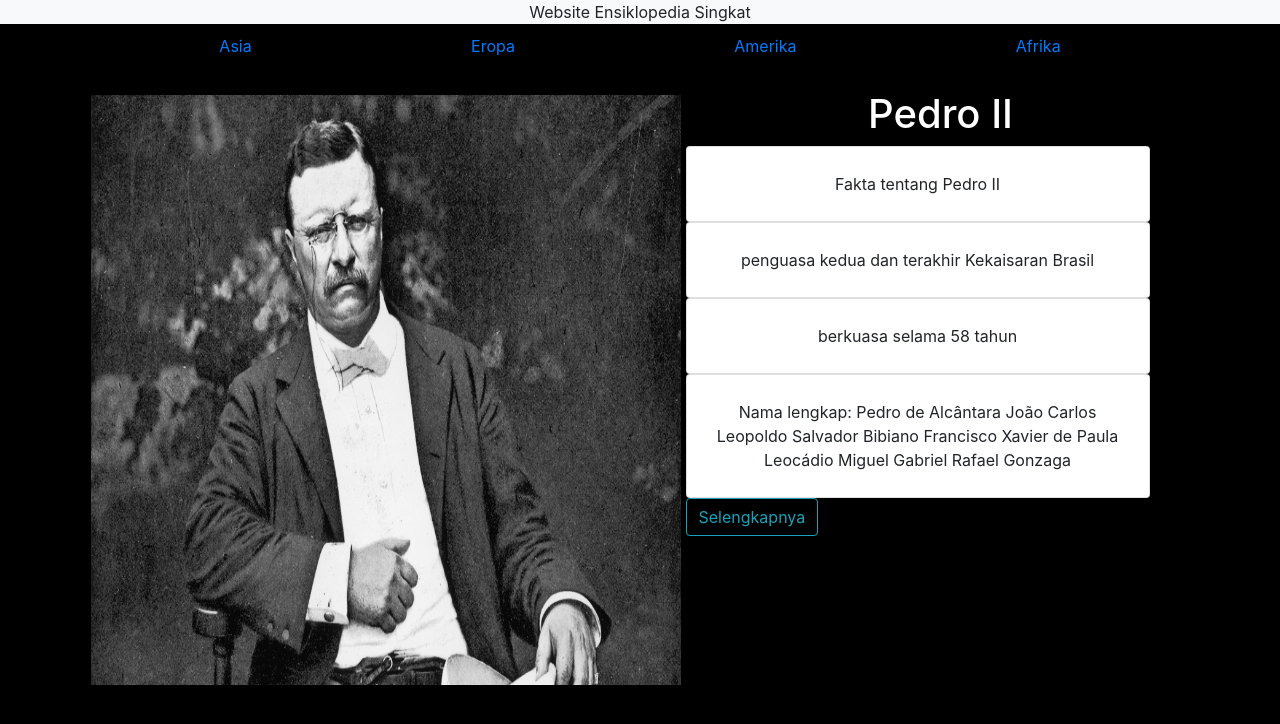
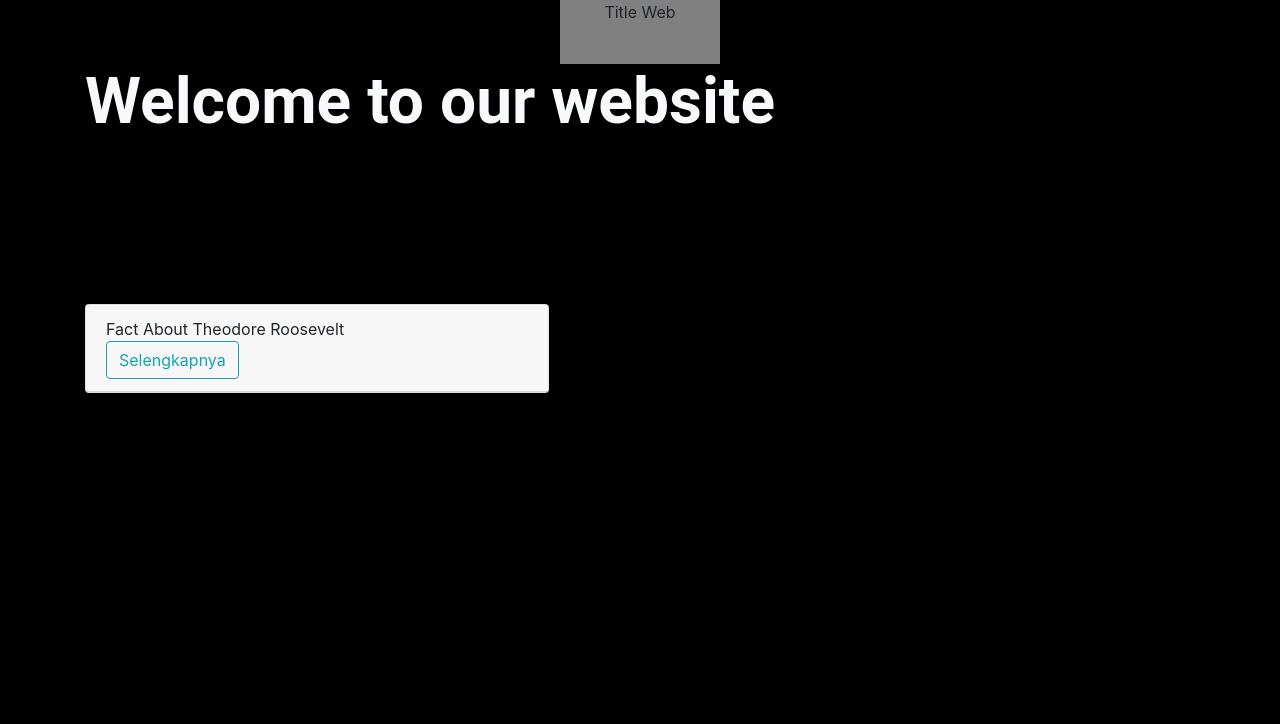
Before and after one commit to kind-komodo-the-youngest/project-team-youngest, a plain HTML site: page index.html in a window 1280 px wide. Drawn offline with nearby package versions, Linux system fonts and the light colour scheme.

Commit message:
Modified pedro

```diff
--- /dev/null
+++ b/index.css
@@ -0,0 +1,23 @@
+.body {
+  background-color: black;
+}
+
+.logo {
+  background-color: gray;
+  width: 10em;
+  height: 4em;
+}
+
+.header {
+    width: 120vh;
+    height: 15rem;
+  border-color; #ffffff;
+  overflow: hidden;
+}
+.header p {
+    font-family: Roboto;
+    font-style: normal;
+    font-weight: bold;
+    font-size: 64px;
+    line-height: 75px;
+}
--- a/tokoh.html
+++ b/index.html
@@ -4,8 +4,8 @@
     <meta charset="UTF-8" />
     <meta name="viewport" content="width=device-width, initial-scale=1.0" />
     <meta http-equiv="X-UA-Compatible" content="ie=edge" />
-    <title>Document</title>
-    <link rel="stylesheet" href="tokoh.css" />
+    <title>Landing Page</title>
+    <link rel="stylesheet" href="index.css" />
     <link
       rel="stylesheet"
       href="https://stackpath.bootstrapcdn.com/bootstrap/4.3.1/css/bootstrap.min.css"
@@ -13,35 +13,19 @@
       crossorigin="anonymous"
     />
   </head>
-  <body style="background-color: black;">
-    <section class="d-flex justify-content-center bg-light">
-      <div class="text-center logo"> Website Ensiklopedia Singkat</div>
+  <body class="body">
+      <!-- Logo -->
+    <section class="d-flex justify-content-center">
+      <div class="text-center logo">Title Web</div>
     </section>
-     <section class="navbar-custom">
-       <a href="">Asia</a>
-       <a href="">Eropa</a>
-       <a href="">Amerika</a>
-       <a href="">Afrika</a>
-      </section>
-    </header>
-
-
+    <!-- Header -->
     <main class="container">
-      <div class="picture">
-        <img src="images/TR-HERO.jpg" class="rounded float-left" alt="..." />
-      </div>
-      <h1>Pedro II</h1>
-<section class= "card-list">
+        <div class="header text-light">
+            <p class="font-weight-bold ">Welcome to our website</p>
+        </div>
       <div class="card" style="width: 29rem;">
-Fakta tentang Pedro II
-      </div>
-      <div class="card" style="width: 29rem;">
-          penguasa kedua dan terakhir Kekaisaran Brasil      </div>
-      <div class="card" style="width: 29rem;">
-          berkuasa selama 58 tahun      </div>
-      <div class="card" style="width: 29rem;">
-          Nama lengkap: Pedro de Alcântara João Carlos Leopoldo Salvador Bibiano Francisco Xavier de Paula Leocádio Miguel Gabriel Rafael Gonzaga      </div>
-    </section>
+        <div class="card-header">
+          Fact About Theodore Roosevelt
       <div>
         <button type="button" class="btn btn-outline-info">Selengkapnya</button>
       </div>
--- a/tokoh.css
+++ b/overview/amerika/tokoh.css
@@ -1,16 +1,27 @@
 .container {
-    position: absolute;
+    /* position: absolute; */
     /* height: 817px; */
-    left: 53px;
+    /* left: 53px;
     right: 52px;
     top: 80px;
-    padding: 10px;
+    padding: 10px; */
+    display: flex;
+    justify-content: space-around;
 }
 
 .navbar-custom {
     display: flex;
     justify-content: space-evenly;
     padding: 10px 0px;
+
+}
+
+.navbar-custom a {
+    text-decoration: none;
+    color: white;
+}
+.navbar-custom  a:hover {
+    color: #17A2B8;
 }
 
 .header {
@@ -20,10 +31,14 @@
 }
 
 
-.rounded {
+.picture {
     width: 600px;
-    height: 600px;
+    height: 700px;
     padding: 5px;
+}
+
+.picture img {
+    width: 100%;
 }
 
 .card {
@@ -31,9 +46,14 @@
     position: fixed;
     border: solid;
     text-align: center;
+    padding-left: 50px;
 }
 
 h1 {
     color: white;
     text-align: center;
 }
+.btn {
+    display: flex;
+    align-items: center;
+}
```
Also changed, not shown: overview/amerika/pedro-2-overview.html (added, +76 -0 lines), images/Pedro-II.jpg (added), 2 other files.
